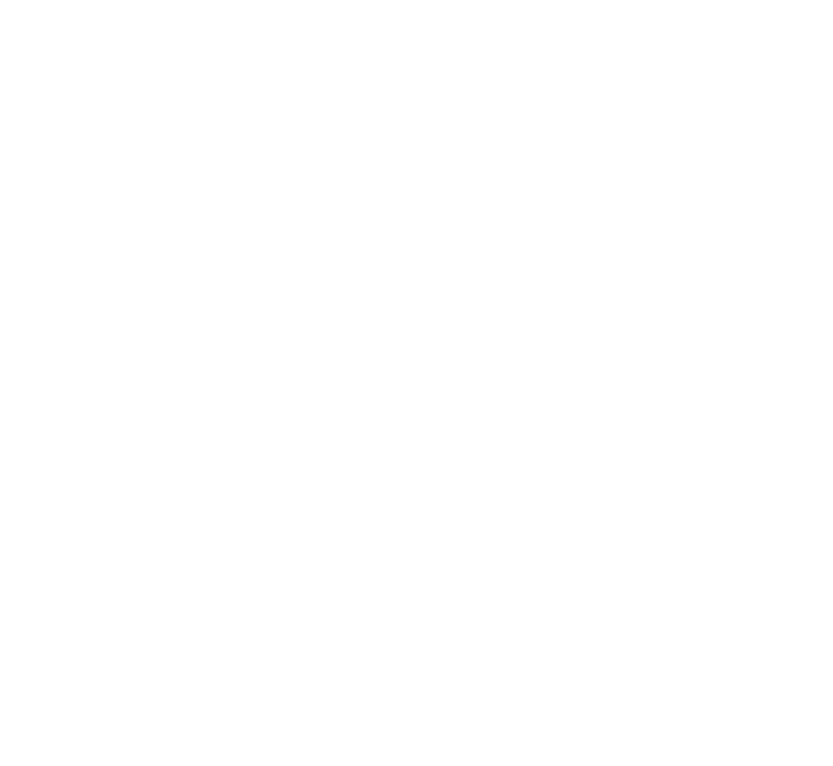
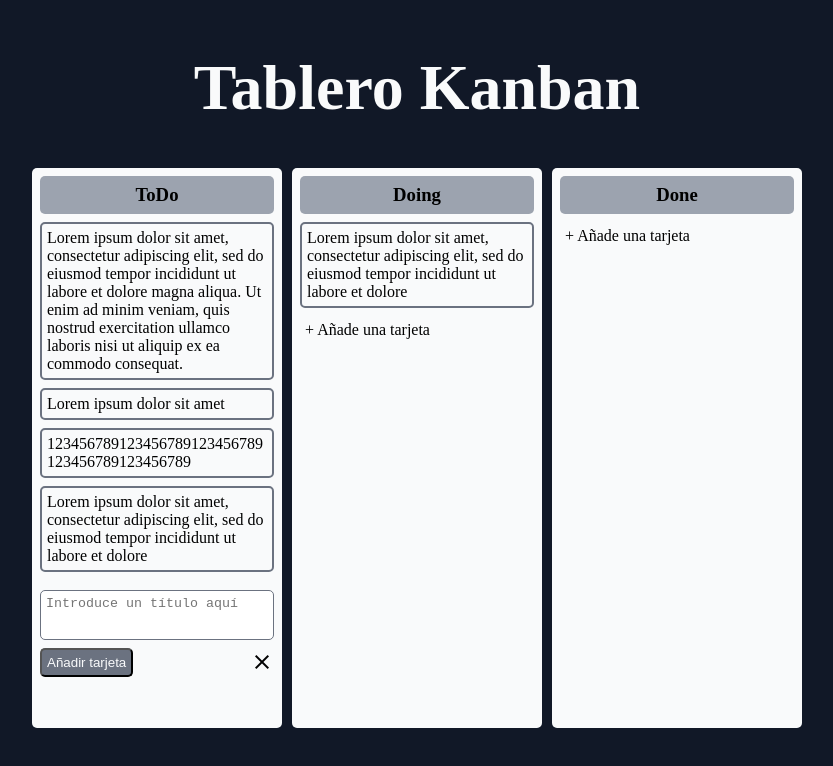
Before and after one commit to jgmuriels01/front-proyects, a plain HTML site: page tablero-kanban/index.html in a window 1280 px wide. Shown: the whole page, without its empty margins (223-1056 px from the left). Drawn offline with nearby package versions, Linux system fonts and the light colour scheme.

Commit message:
✅NEW-kanban-style

```diff
--- a/tablero-kanban/index.html
+++ b/tablero-kanban/index.html
@@ -5,15 +5,66 @@
   <meta charset='UTF-8'>
   <meta name='viewport' content='width=device-width, initial-scale=1.0'>
   <link rel='stylesheet' href='style.css'>
+  <link rel="stylesheet"
+    href="https://fonts.googleapis.com/css2?family=Material+Symbols+Outlined:opsz,wght,FILL,GRAD@20..48,100..700,0..1,-50..200&icon_names=close" />
   <script type="module" src='script.js' defer></script>
   <title>Tablero Kanban</title>
 </head>
 
 <body>
+  <h1>Tablero Kanban</h1>
   <main>
+    <section>
+      <div class="tablero">
+        <h3>ToDo</h3>
+        <div class="card">
+          <div class="card-text">Lorem ipsum dolor sit amet, consectetur adipiscing elit, sed do eiusmod tempor
+            incididunt ut labore et dolore
+            magna aliqua. Ut enim ad minim veniam, quis nostrud exercitation ullamco laboris nisi ut aliquip ex ea
+            commodo
+            consequat.</div>
+          <span class="material-symbols-outlined delete-card">close</span>
+        </div>
+        <div class="card">
+          <div class="card-text">Lorem ipsum dolor sit amet</div>
+          <span class="material-symbols-outlined delete-card">close</span>
+        </div>
+        <div class="card">
+          <div class="card-text">123456789123456789123456789123456789123456789</div>
+          <span class="material-symbols-outlined delete-card">close</span>
+        </div>
+        <div class="card">
+          <div class="card-text">Lorem ipsum dolor sit amet, consectetur adipiscing elit, sed do eiusmod tempor
+            incididunt ut labore et dolore</div>
+          <span class="material-symbols-outlined delete-card">close</span>
+        </div>
+        <div class="new-card" placeholder="Introduce un título aquí">
+          <textarea class="new-card-title" placeholder="Introduce un título aquí"></textarea>
+          <div class="new-card-footer">
+            <button class="save-new-card">Añadir tarjeta</button>
+            <span class="material-symbols-outlined cancel-new-card">close</span>
+          </div>
+        </div>
+      </div>
+      <div class="tablero">
+        <h3>Doing</h3>
+        <div class="card">
+          <div class="card-text">Lorem ipsum dolor sit amet, consectetur adipiscing elit, sed do eiusmod tempor
+            incididunt ut labore et dolore</div>
+          <span class="material-symbols-outlined delete-card">close</span>
+        </div>
+        <div class="add-new-card">
+          + Añade una tarjeta
+        </div>
+      </div>
+      <div class="tablero">
+        <h3>Done</h3>
+        <div class="add-new-card">
+          + Añade una tarjeta
+        </div>
+      </div>
+    </section>
   </main>
-  <footer>
-  </footer>
 </body>
 
 </html>
--- a/tablero-kanban/style.css
+++ b/tablero-kanban/style.css
@@ -7,3 +7,136 @@
     --color-light-grey: #9CA3AF;
     --color-dark-grey: #6B7280;
 }
+
+* {
+    box-sizing: border-box;
+}
+
+body {
+    display: flex;
+    flex-direction: column;
+    align-content: center;
+    justify-content: center;
+    align-items: center;
+    flex-wrap: wrap;
+    background-color: var(--color-black);
+
+}
+
+h1 {
+    font-size: 64px;
+    color: var(--color-white);
+}
+
+section {
+    display: flex;
+    flex-direction: row;
+    gap: 10px;
+    height: 70vh;
+}
+
+.tablero {
+    background-color: var(--color-white);
+    border-radius: 5px;
+    width: 250px;
+    display: flex;
+    flex-direction: column;
+    align-items: center;
+    padding: 8px;
+    gap: 8px;
+
+}
+
+.tablero h3 {
+    background-color: var(--color-light-grey);
+    border-radius: 5px;
+    padding: 8px;
+    width: 100%;
+    text-align: center;
+    margin: 0px;
+}
+
+.tablero .card {
+    border: 2px solid var(--color-dark-grey);
+    border-radius: 5px;
+    padding: 5px;
+    width: 100%;
+    position: relative;
+}
+
+.tablero .card .card-text{
+    overflow-wrap: break-word;
+}
+
+.tablero .card .delete-card {
+    position: absolute;
+    right: 0px;
+    top: 0px;
+    display: none;
+}
+
+.tablero .card .delete-card:hover {
+    transform: scale(1.3);
+}
+
+.tablero .card:hover {
+    background-color: var(--color-light-grey);
+    padding-inline: 0px;
+}
+
+.tablero .card:hover .card-text {
+    width: 90%;
+}
+
+.tablero .card:hover .delete-card {
+    display: block;
+}
+
+.tablero .new-card {
+    display: flex;
+    flex-direction: column;
+    width: 100%;
+    gap: 8px;
+    margin-top: 10px;
+}
+
+.tablero .new-card .new-card-title {
+    border: 1px solid var(--color-dark-grey);
+    border-radius: 5px;
+    padding: 5px;
+    min-height: 50px;
+    resize: none;
+}
+
+.tablero .new-card .new-card-footer {
+    display: flex;
+    flex-direction: row;
+    justify-content: space-between;
+    align-items: center;
+}
+
+.tablero .new-card .new-card-footer .save-new-card {
+    background-color: var(--color-dark-grey);
+    color: var(--color-white);
+    padding: 5px;
+    border-radius: 5px;
+}
+
+.tablero .new-card .new-card-footer .save-new-card:hover {
+    transform: scale(1.05);
+}
+
+.tablero .new-card .new-card-footer .cancel-new-card:hover {
+    transform: scale(1.3);
+}
+
+.tablero .add-new-card {
+    align-self: flex-start;
+    justify-self: center;
+    padding: 5px;
+}
+
+.tablero .add-new-card:hover {
+    transform: scale(1.05);
+
+}
```
